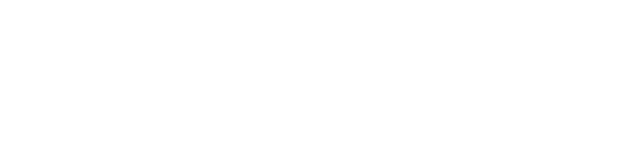
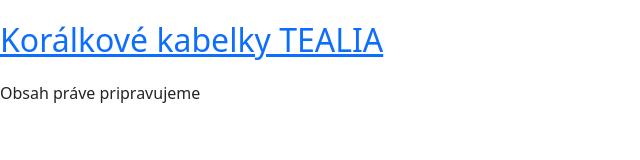
Before and after one commit to lilystreets/tealia-web, a plain HTML site: page index.html in a window 1280 px wide. Shown: the whole page, without its empty margins (0-640 px from the left). Drawn offline with nearby package versions, Linux system fonts and the light colour scheme.

Commit message:
Add some structure

```diff
--- a/index.html
+++ b/index.html
@@ -1,5 +1,5 @@
 <!DOCTYPE html>
-<html>
+<html lang="sk">
     <head>
         <meta charset="utf-8">
         <title>Korálkové kabelky | TEALIA</title>
@@ -38,11 +38,19 @@
 
 
     </head>
-    <body>
+    <body id="coming-soon">
 
-        <header></header>
+        <header>
+            <h1 class="logo">
+                <a href="#" title="Korálkové kabelky TEALIA - logo">Korálkové kabelky TEALIA</a>
+            </h1>
+        </header>
 
-        <main></main>
+        <main>
+            <p class="coming-soon-description">Obsah práve pripravujeme</p>
+
+
+        </main>
 
         <footer></footer>
 
```
Also changed, not shown: img/koralkova-kabelka-amary-bg.jpeg (added), img/tealia-logo-white.svg (added).
